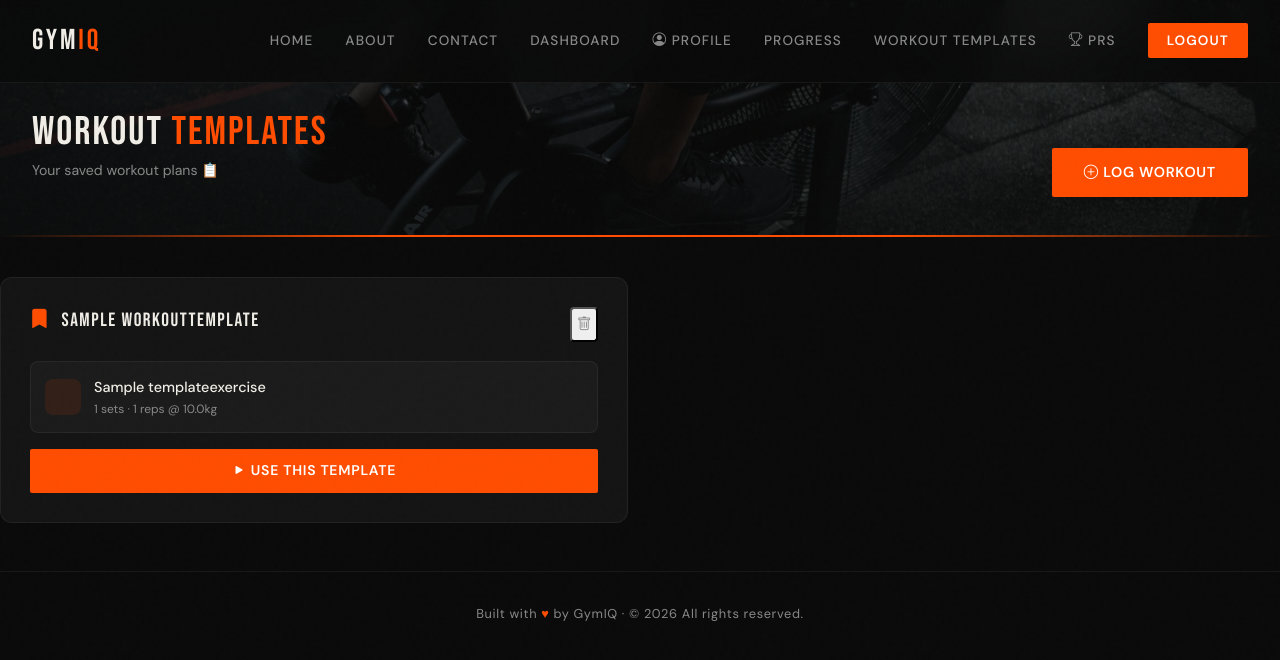
After one commit to Ajmalshanavas/GymIQ, a Django app: page /templates/ in a window 1280 px wide. The commit adds this page. Shown: the top 660 px of the page. Run offline with Django 5.2, Linux system fonts and the light colour scheme; a user stored in the database is signed in; tables that the repository leaves empty hold one stand-in row (values such as "Sample post").

Commit message:
added workout template feature

```diff
--- a/tracker/models.py
+++ b/tracker/models.py
@@ -185,3 +185,53 @@ class WaterIntake(models.Model):
 
     def is_goal_met(self):
         return self.glasses >= self.goal
+
+# ── WORKOUT TEMPLATES ──────────────────────────────────────────
+class WorkoutTemplate(models.Model):
+    user = models.ForeignKey(
+        User,
+        on_delete=models.CASCADE,
+        related_name='workout_templates'
+    )
+    name = models.CharField(max_length=200)
+    created_at = models.DateTimeField(auto_now_add=True)
+
+    class Meta:
+        ordering = ['name']
+
+    def __str__(self):
+        return f"{self.user.email} — {self.name}"
+
+
+class TemplateExercise(models.Model):
+    template = models.ForeignKey(
+        WorkoutTemplate,
+        on_delete=models.CASCADE,
+        related_name='exercises'
+    )
+    name = models.CharField(max_length=200)
+    notes = models.TextField(blank=True)
+    order = models.PositiveIntegerField(default=0)
+
+    class Meta:
+        ordering = ['order']
+
+    def __str__(self):
+        return f"{self.name} ({self.template.name})"
+
+
+class TemplateSet(models.Model):
+    exercise = models.ForeignKey(
+        TemplateExercise,
+        on_delete=models.CASCADE,
+        related_name='sets'
+    )
+    set_number = models.PositiveIntegerField()
+    reps = models.PositiveIntegerField()
+    weight = models.FloatField(help_text="Weight in kg")
+
+    class Meta:
+        ordering = ['set_number']
+
+    def __str__(self):
+        return f"Set {self.set_number} → {self.reps} reps @ {self.weight}kg"
--- a/tracker/templates/base.html
+++ b/tracker/templates/base.html
@@ -26,6 +26,7 @@
     <i class="bi bi-person-circle"></i> Profile
   </a>
       <a href="{% url 'progress' %}">Progress</a>
+      <a href="{% url 'workout_templates' %}">Workout templates</a>
       <a href="{% url 'personal_records' %}">
     <i class="bi bi-trophy"></i> PRs
   </a>
--- /dev/null
+++ b/tracker/templates/workout_templates.html
@@ -0,0 +1,85 @@
+{% extends 'base.html' %}
+{% load static %}
+
+{% block title %}Workout Templates{% endblock %}
+
+{% block content %}
+
+<div class="dashboard-wrapper">
+
+  <div class="dashboard-header">
+    <div>
+      <h1 class="dashboard-title">WORKOUT <span>TEMPLATES</span></h1>
+      <p class="dashboard-sub">Your saved workout plans 📋</p>
+    </div>
+    <a href="{% url 'log_workout' %}" class="btn-primary-custom">
+      <i class="bi bi-plus-circle"></i> Log Workout
+    </a>
+  </div>
+
+  {% if templates %}
+    <div class="dashboard-grid">
+      {% for template in templates %}
+        <div class="dashboard-card">
+          <div class="dashboard-card-header">
+            <h3 class="dashboard-card-title">
+              <i class="bi bi-bookmark-fill" style="color:var(--fire);margin-right:0.4rem;"></i>
+              {{ template.name }}
+            </h3>
+            <form method="POST" action="{% url 'delete_template' template.id %}"
+                  onsubmit="return confirm('Delete {{ template.name }}?')">
+              {% csrf_token %}
+              <button type="submit" class="delete-btn" title="Delete template">
+                <i class="bi bi-trash"></i>
+              </button>
+            </form>
+          </div>
+
+          <!-- Exercise list -->
+          {% for exercise in template.exercises.all %}
+            <div class="workout-item">
+              <div class="workout-item-left">
+                <div class="workout-item-icon">
+                  <i class="bi bi-dumbbell"></i>
+                </div>
+                <div>
+                  <div class="workout-item-name">{{ exercise.name }}</div>
+                  <div class="workout-item-detail">
+                    {{ exercise.sets.count }} sets
+                    {% with exercise.sets.first as first_set %}
+                      {% if first_set %} · {{ first_set.reps }} reps @ {{ first_set.weight }}kg{% endif %}
+                    {% endwith %}
+                  </div>
+                </div>
+              </div>
+            </div>
+          {% endfor %}
+
+          <!-- Use template button -->
+          <div class="mt-3">
+            <a href="{% url 'log_workout' %}?template={{ template.id }}"
+               class="btn-primary-custom w-100"
+               style="text-align:center;font-size:0.88rem;padding:0.7rem;">
+              <i class="bi bi-play-fill"></i> Use This Template
+            </a>
+          </div>
+
+        </div>
+      {% endfor %}
+    </div>
+
+  {% else %}
+    <div class="dashboard-card">
+      <div class="empty-state" style="padding:3rem;">
+        <i class="bi bi-bookmark" style="font-size:3rem;color:var(--muted);display:block;margin-bottom:1rem;"></i>
+        <p>No templates yet. Save a workout as a template from the workout detail page!</p>
+        <a href="{% url 'dashboard' %}" class="btn-primary-custom mt-3">
+          View Workouts
+        </a>
+      </div>
+    </div>
+  {% endif %}
+
+</div>
+
+{% endblock %}
--- a/tracker/urls.py
+++ b/tracker/urls.py
@@ -17,5 +17,9 @@ path('progress/', views.progress, name='progress'),
 path('personal-records/', views.personal_records, name='personal_records'),
 path('water/add/', views.water_add, name='water_add'),
 path('water/remove/', views.water_remove, name='water_remove'),
-path('water/set-goal/', views.water_set_goal, name='water_set_goal')
+path('water/set-goal/', views.water_set_goal, name='water_set_goal'),
+path('templates/', views.workout_templates, name='workout_templates'),
+path('templates/save/<int:workout_id>/', views.save_template, name='save_template'),
+path('templates/delete/<int:template_id>/', views.delete_template, name='delete_template'),
+path('templates/load/<int:template_id>/', views.load_template, name='load_template')
 ]
--- a/tracker/views.py
+++ b/tracker/views.py
@@ -353,9 +353,9 @@ def log_workout(request):
         return redirect('dashboard')
 
     context = {
-        'today': today,
+        'today': today,'templates': WorkoutTemplate.objects.filter(user=user),
     }
-    return render(request, 'log_workout.html', context)
+    return render(request, 'log_workout.html')
 
 
 # ── DELETE WORKOUT ─────────────────────────────────────────────
@@ -368,6 +368,8 @@ def delete_workout(request, workout_id):
         workout.delete()
     except Workout.DoesNotExist:
         pass
+
+
 
     return redirect('dashboard')
 
@@ -769,3 +771,100 @@ def personal_records(request):
         'total_prs': prs.count(),
     }
     return render(request, 'personal_records.html', context)
+
+from tracker.models import Workout, NutritionLog, Exercise, Set, ContactMessage, PersonalRecord, WaterIntake, WorkoutTemplate, TemplateExercise, TemplateSet
+
+def workout_templates(request):
+    if not request.user.is_authenticated:
+        return redirect('login')
+
+    templates = WorkoutTemplate.objects.filter(
+        user=request.user
+    ).prefetch_related('exercises__sets')
+
+    context = {
+        'templates': templates,
+    }
+    return render(request, 'workout_templates.html', context)
+
+
+def save_template(request, workout_id):
+    """Save an existing workout as a template"""
+    if not request.user.is_authenticated:
+        return redirect('login')
+
+    try:
+        workout = Workout.objects.get(id=workout_id, user=request.user)
+    except Workout.DoesNotExist:
+        return redirect('dashboard')
+
+    if request.method == 'POST':
+        template_name = request.POST.get('template_name', workout.title).strip()
+
+        # Create template
+        template = WorkoutTemplate.objects.create(
+            user=request.user,
+            name=template_name,
+        )
+
+        # Copy exercises and sets
+        for i, exercise in enumerate(workout.exercises.all()):
+            tmpl_exercise = TemplateExercise.objects.create(
+                template=template,
+                name=exercise.name,
+                notes=exercise.notes,
+                order=i,
+            )
+            for s in exercise.sets.all():
+                TemplateSet.objects.create(
+                    exercise=tmpl_exercise,
+                    set_number=s.set_number,
+                    reps=s.reps,
+                    weight=s.weight,
+                )
+
+        return redirect('workout_templates')
+
+    return redirect('workout_detail', workout_id=workout_id)
+
+
+def delete_template(request, template_id):
+    if not request.user.is_authenticated:
+        return redirect('login')
+
+    try:
+        template = WorkoutTemplate.objects.get(id=template_id, user=request.user)
+        template.delete()
+    except WorkoutTemplate.DoesNotExist:
+        pass
+
+    return redirect('workout_templates')
+
+
+def load_template(request, template_id):
+    """Return template data as JSON for pre-filling log workout form"""
+    if not request.user.is_authenticated:
+        return redirect('login')
+
+    try:
+        template = WorkoutTemplate.objects.get(id=template_id, user=request.user)
+    except WorkoutTemplate.DoesNotExist:
+        return JsonResponse({'error': 'Not found'}, status=404)
+
+    data = {
+        'name': template.name,
+        'exercises': []
+    }
+
+    for exercise in template.exercises.all():
+        ex_data = {
+            'name': exercise.name,
+            'notes': exercise.notes,
+            'sets': [
+                {'reps': s.reps, 'weight': s.weight}
+                for s in exercise.sets.all()
+            ]
+        }
+        data['exercises'].append(ex_data)
+
+    return JsonResponse(data)
```
Also changed, not shown: tracker/templates/log_workout.html (+86 -79 lines), tracker/templates/workout_detail.html (+23 -1 lines).
